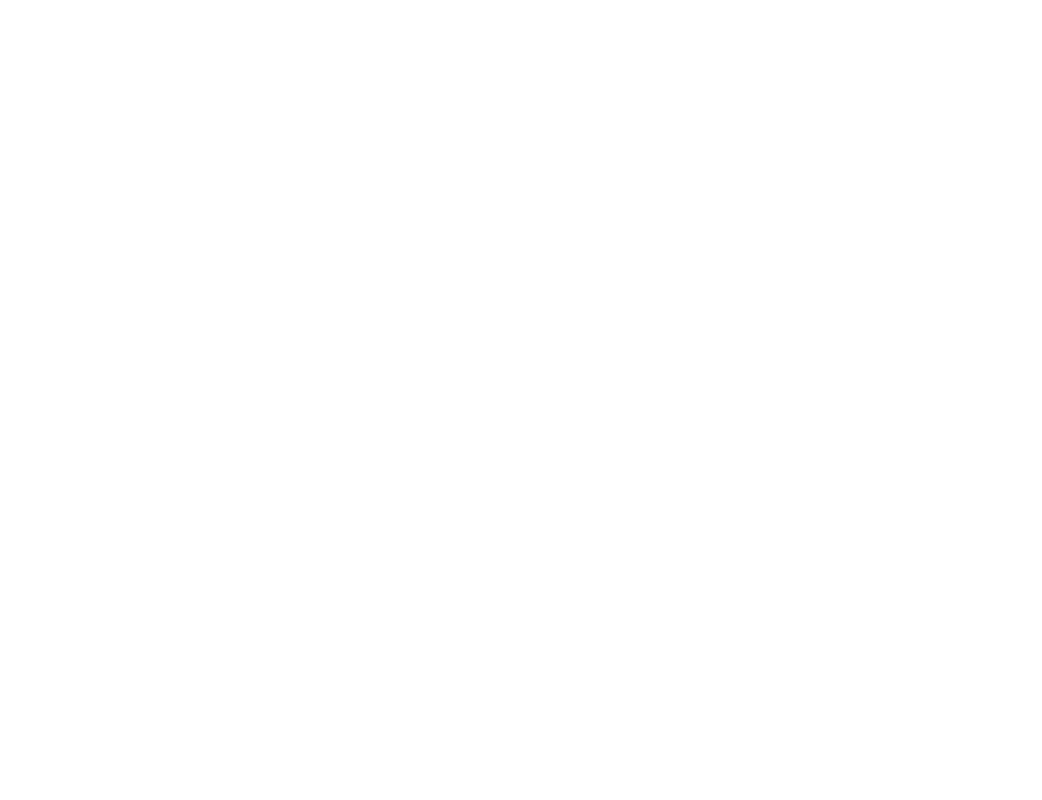
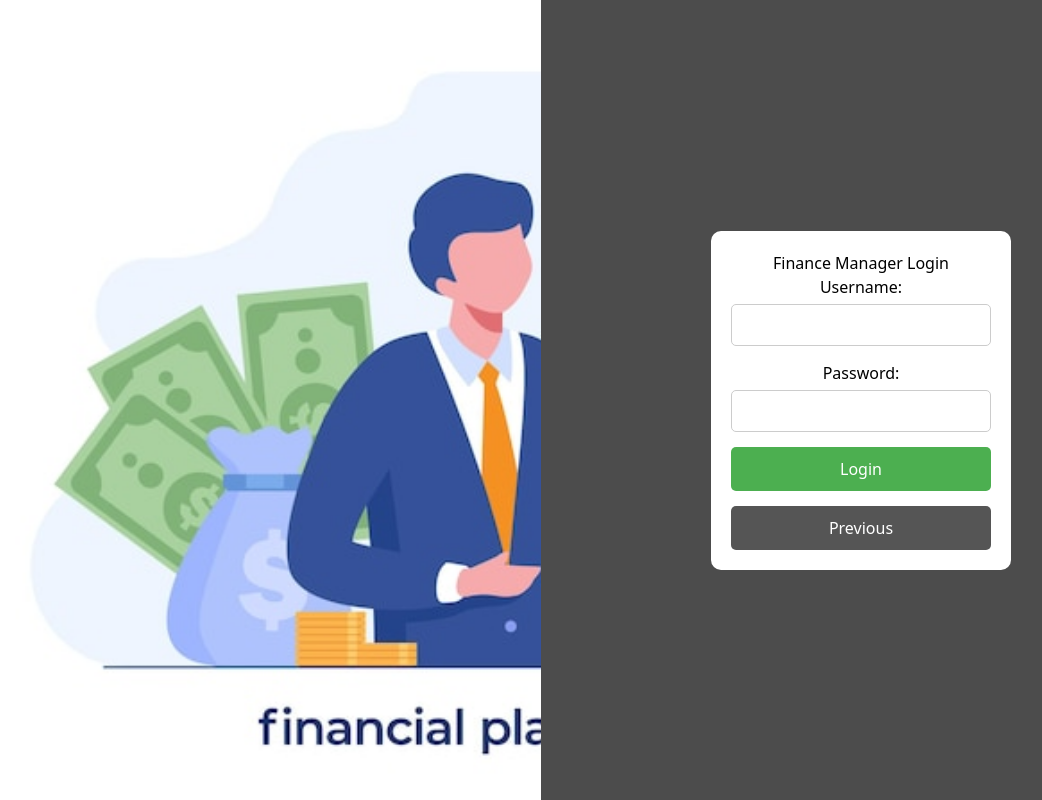
Before and after one commit to Pasindya/Surfing-Project-MERN-, a React (Vite) app in the folder frontend/: page /paymentlog in a window 1280 px wide. Before the commit this address had no page. Shown: the whole page, without its empty margins (99-1141 px from the left). Built offline with nearby package versions, Linux system fonts and the light colour scheme.

Commit message:
modified

```diff
--- a/frontend/src/App.jsx
+++ b/frontend/src/App.jsx
@@ -86,6 +86,8 @@
 import Stafflog from './Staff/Stafflog';
 import PaymentReport from './PaymentReport/PaymentReport';
 import AdminPaymentSummary from './PaymentReport/AdminPaymentSummary';
+import Paymentlog from './Payment/Paymentlog';
+
 
 export default function App() {
   return (
@@ -181,6 +183,8 @@
         {/* Payment pages */}
         <Route path='/paymentpage' element={<PaymentPage />} />
         <Route path='/paymentsummary' element={<PaymentSummary />} />
+        <Route path='/paymentlog' element={<Paymentlog />} />
+
 
 
 
--- a/frontend/src/Dashboard/AdminHome.jsx
+++ b/frontend/src/Dashboard/AdminHome.jsx
@@ -92,7 +92,7 @@
             <FaChalkboardTeacher className="text-2xl mr-3" />
             Manage Instructors
           </Link>
-          <Link to="/admin/payments/report" className="btn bg-blue-600 text-white p-6 rounded-lg shadow-md flex items-center hover:bg-blue-700 transition">
+          <Link to="/paymentlog" className="btn bg-blue-600 text-white p-6 rounded-lg shadow-md flex items-center hover:bg-blue-700 transition">
             <FaRegChartBar className="text-2xl mr-3" />
             Manage Payment
           </Link>
--- /dev/null
+++ b/frontend/src/Payment/Paymentlog.jsx
@@ -0,0 +1,121 @@
+import React, { useState } from 'react';
+import { useNavigate } from 'react-router-dom'; // Import useNavigate
+
+export default function Paymentlog() {
+  const [username, setUsername] = useState('');
+  const [password, setPassword] = useState('');
+  const [error, setError] = useState('');
+
+  const navigate = useNavigate(); // Initialize useNavigate
+
+  const handleSubmit = (e) => {
+    e.preventDefault();
+    if (username === 'ayanima' && password === 'ayani') {
+      alert('Login successful!');
+      setError('');
+      navigate('/admin/payments/report'); // Redirect to the payment page
+    } else {
+      setError('Invalid credentials');
+    }
+  };
+
+  const handlePrevious = () => {
+    // Navigate to the previous page
+    navigate(-1);
+  };
+
+  return (
+    <div style={{ display: 'flex', height: '100vh' }}>
+      {/* Left side for image */}
+      <div style={{ flex: 1, backgroundImage: 'url(./images/finan.jpg)', backgroundSize: 'cover' }}></div>
+
+      {/* Right side for login form with black transparent background */}
+      <div
+        style={{
+          flex: 1,
+          display: 'flex',
+          justifyContent: 'center',
+          alignItems: 'center',
+          backgroundColor: 'rgba(0, 0, 0, 0.7)', // Black transparent background
+        }}
+      >
+        <form
+          onSubmit={handleSubmit}
+          style={{
+            width: '300px',
+            padding: '20px',
+            backgroundColor: 'white', // White background for the form
+            borderRadius: '10px',
+            textAlign: 'center',
+            color: 'black', // Black text color
+          }}
+        >
+          <h2>Finance Manager Login</h2>
+          <div style={{ marginBottom: '15px' }}>
+            <label htmlFor="username">Username:</label>
+            <input
+              type="text"
+              id="username"
+              value={username}
+              onChange={(e) => setUsername(e.target.value)}
+              style={{
+                width: '100%',
+                padding: '8px',
+                marginTop: '5px',
+                border: '1px solid #ccc',
+                borderRadius: '5px',
+              }}
+            />
+          </div>
+          <div style={{ marginBottom: '15px' }}>
+            <label htmlFor="password">Password:</label>
+            <input
+              type="password"
+              id="password"
+              value={password}
+              onChange={(e) => setPassword(e.target.value)}
+              style={{
+                width: '100%',
+                padding: '8px',
+                marginTop: '5px',
+                border: '1px solid #ccc',
+                borderRadius: '5px',
+              }}
+            />
+          </div>
+          <button
+            type="submit"
+            style={{
+              width: '100%',
+              padding: '10px',
+              backgroundColor: '#4CAF50',
+              color: 'white',
+              border: 'none',
+              borderRadius: '5px',
+            }}
+          >
+            Login
+          </button>
+          {error && <p style={{ color: 'red', marginTop: '10px' }}>{error}</p>}
+
+          {/* "Previous" button */}
+          <button
+            type="button"
+            onClick={handlePrevious}
+            style={{
+              width: '100%',
+              padding: '10px',
+              backgroundColor: '#555',
+              color: 'white',
+              border: 'none',
+              borderRadius: '5px',
+              marginTop: '15px',
+            }}
+          >
+            Previous
+          </button>
+        </form>
+      </div>
+    </div>
+  );
+}
```
Also changed, not shown: frontend/public/images/finan.jpg (added).
